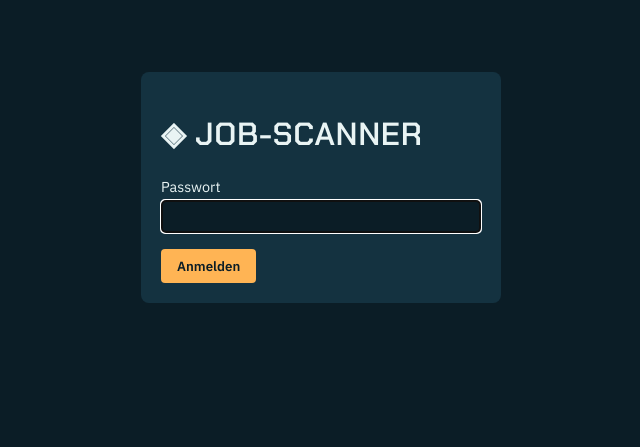
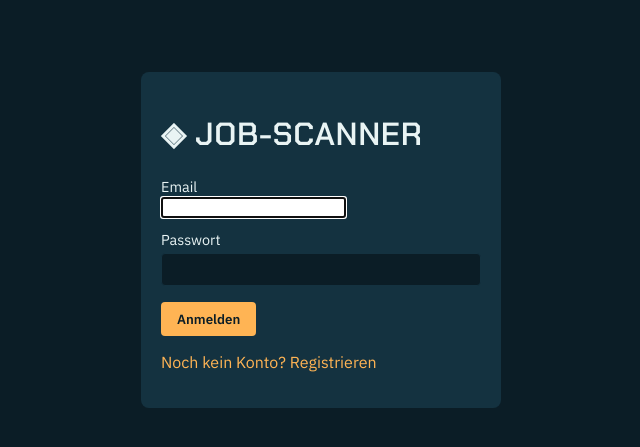
Before and after one commit to DJTJ9/job-scanner, a Python web app: template jobscanner/web/templates/login.html in a window 1280 px wide. Shown: the part 54-501 px from the top of the page, without its empty margins (319-959 px from the left). Run offline with Jinja, Linux system fonts and the light colour scheme; the template is opened without the code that fills it: most values are stand-ins (such as "Sample title", 1, 10 or a date in 2020).

Commit message:
feat(job-scanner): login email+pw, base Email/Logout, owner-only Lernen-Tab + llm-refine
Co-Authored-By: Claude Opus 4.8 (1M context) <noreply@anthropic.com>

```diff
--- a/jobscanner/web/templates/base.html
+++ b/jobscanner/web/templates/base.html
@@ -11,7 +11,8 @@
 <body>
   <header class="topbar">
     <span class="brand">◈ JOB-SCANNER</span>
-    {% if request.session.get("authenticated") %}
+    {% if request.session.get("user_id") %}
+      <span class="link">{{ request.session.get("email") }}</span>
       <a class="link" href="/logout">Abmelden</a>
     {% endif %}
   </header>
--- a/jobscanner/web/templates/dashboard.html
+++ b/jobscanner/web/templates/dashboard.html
@@ -6,7 +6,9 @@
 <nav class="tabs" data-toplevel-tabs>
   <button type="button" class="tab active" data-tab-target="kontakte">Kontakte</button>
   <button type="button" class="tab" data-tab-target="feintuning">Feintuning</button>
+  {% if request.session.get("role") == "owner" %}
   <button type="button" class="tab" data-tab-target="lernen">Lernen</button>
+  {% endif %}
 </nav>
 <div class="panel feintuning panel-hidden" data-tab-panel="feintuning">
   <h2>Feintuning</h2>
@@ -20,6 +22,7 @@
     <button type="submit" class="btn btn-primary">Speichern</button>
   </form>
 </div>
+{% if request.session.get("role") == "owner" %}
 <div class="panel panel-hidden" data-tab-panel="lernen"
      data-analysis-status="{{ analysis.status if analysis else '' }}">
   <h2>Lernen</h2>
@@ -83,6 +86,7 @@
     {% endfor %}
   {% endif %}
 </div>
+{% endif %}
 <div class="panel" data-tab-panel="kontakte">
   <h2>Kontakte</h2>
   <nav class="tabs">
--- a/jobscanner/web/templates/login.html
+++ b/jobscanner/web/templates/login.html
@@ -5,9 +5,12 @@
   <h1>◈ JOB-SCANNER</h1>
   {% if error %}<p class="error">{{ error }}</p>{% endif %}
   <form method="post" action="/login">
+    <label for="email">Email</label>
+    <input type="email" id="email" name="email" required autofocus>
     <label for="password">Passwort</label>
-    <input type="password" id="password" name="password" required autofocus>
+    <input type="password" id="password" name="password" required>
     <button type="submit" class="btn btn-primary">Anmelden</button>
   </form>
+  <p><a class="link" href="/register">Noch kein Konto? Registrieren</a></p>
 </div>
 {% endblock %}
--- a/jobscanner/web/templates/wizard.html
+++ b/jobscanner/web/templates/wizard.html
@@ -60,7 +60,7 @@
   <button type="submit" class="btn btn-primary">{{ "Profil anlegen" if step == "gewichte" else "Weiter" }}</button>
 </form>
 
-{% if step == "skills" %}
+{% if step == "skills" and request.session.get("role") == "owner" %}
 <form method="post" action="/wizard/llm-refine" class="panel">
   <label for="freetext">Optional: Freitext/CV für LLM-Verfeinerung</label>
   <textarea id="freetext" name="freetext" rows="4"></textarea>
```
Also changed, not shown: tests/test_web_accounts.py (+25 -0 lines).
